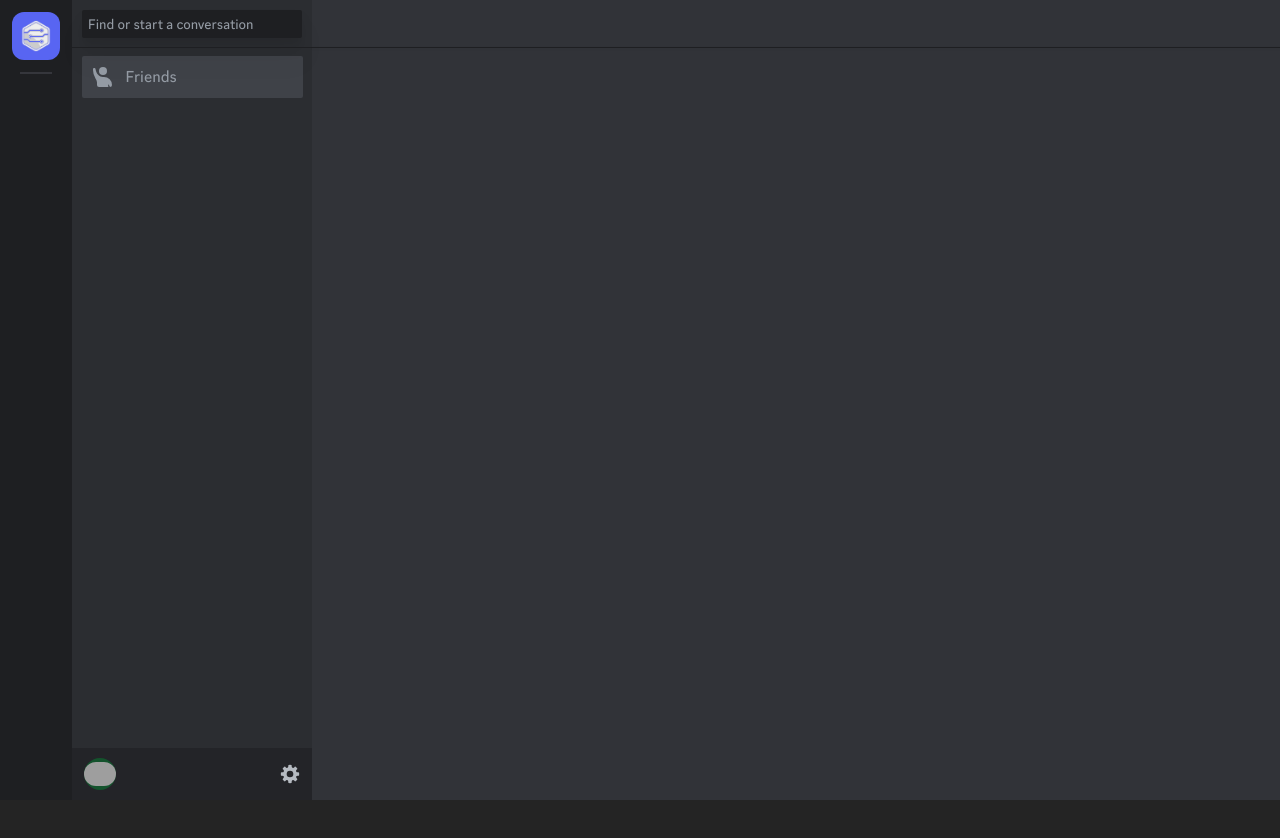
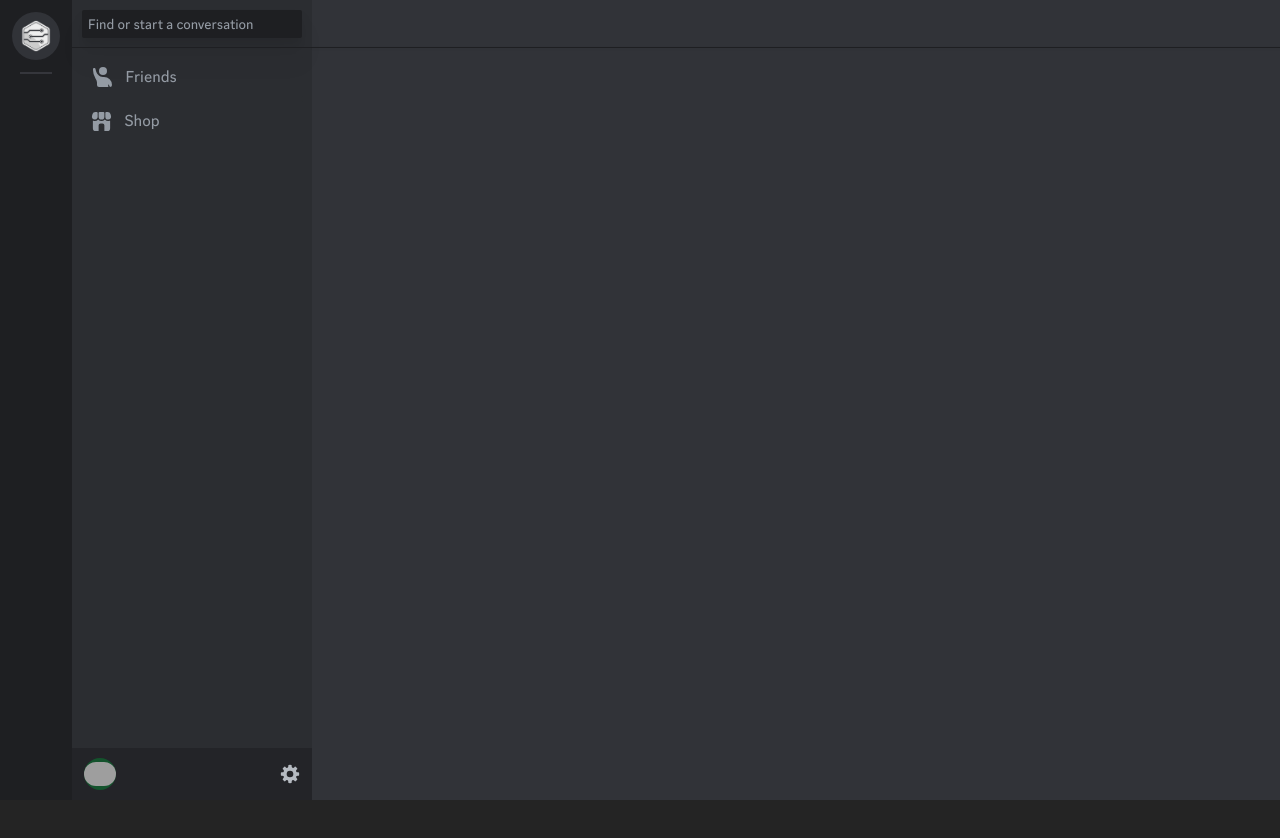
Before and after one commit to willkee/relay, a React (Vite) app: page / in a window 1280 px wide. Shown: the top 838 px of the page. Before the commit the page ends 800 px from the top, so only its background shows below. Built offline with nearby package versions, Linux system fonts and the light colour scheme; no server answers; the database is empty; sample sign-in values are in the browser's storage; grey boxes are pictures that could not be loaded.

Commit message:
reorganized files and code. added shop icon

```diff
--- /dev/null
+++ b/src/components/ListCard.jsx
@@ -0,0 +1,18 @@
+import { motion } from "framer-motion";
+const ListCard = ({ icon, text }) => {
+	return (
+		<motion.div
+			initial={{ backgroundColor: "#2B2D31" }}
+			whileHover={{
+				backgroundColor: "#4e505899",
+			}}
+			transition={{ type: "spring", duration: 0.75, delay: 0 }}
+			className="font-ggMedium text-discord-text-300 w-[221px] h-[42px] bg-[#4e505899] flex items-center pl-2 rounded-sm mb-0.5 cursor-pointer"
+		>
+			<span>{icon}</span>
+			<span className="pl-3">{text}</span>
+		</motion.div>
+	);
+};
+
+export default ListCard;
--- /dev/null
+++ b/src/pages/main/content/DirectMessages.jsx
@@ -0,0 +1,26 @@
+import ListCard from "../../../components/ListCard";
+import FriendsIcon from "../icons/Friends";
+import ShopIcon from "../icons/Shop";
+
+const DirectMessages = ({ children }) => {
+	return <>{children}</>;
+};
+
+const Header = () => (
+	<div>
+		<div className="font-ggMedium text-discord-text-300 text-sm w-[220px] h-7 px-1.5 py-px bg-discord-input-dark text-center flex items-center rounded-sm">
+			Find or start a conversation
+		</div>
+	</div>
+);
+const Channels = () => (
+	<>
+		<ListCard icon={<FriendsIcon />} text="Friends" />
+		<ListCard icon={<ShopIcon />} text="Shop" />
+	</>
+);
+
+DirectMessages.Header = Header;
+DirectMessages.Channels = Channels;
+
+export default DirectMessages;
--- /dev/null
+++ b/src/pages/main/icons/Friends.jsx
@@ -0,0 +1,17 @@
+const FriendsIcon = () => {
+	return (
+		<svg
+			role="img"
+			xmlns="http://www.w3.org/2000/svg"
+			width="24"
+			height="24"
+			fill="currentColor"
+			viewBox="0 0 24 24"
+		>
+			<path d="M13 10a4 4 0 1 0 0-8 4 4 0 0 0 0 8Z" />
+			<path d="M3 5v-.75C3 3.56 3.56 3 4.25 3s1.24.56 1.33 1.25C6.12 8.65 9.46 12 13 12h1a8 8 0 0 1 8 8 2 2 0 0 1-2 2 .21.21 0 0 1-.2-.15 7.65 7.65 0 0 0-1.32-2.3c-.15-.2-.42-.06-.39.17l.25 2c.02.15-.1.28-.25.28H9a2 2 0 0 1-2-2v-2.22c0-1.57-.67-3.05-1.53-4.37A15.85 15.85 0 0 1 3 5Z" />
+		</svg>
+	);
+};
+
+export default FriendsIcon;
--- a/src/pages/main/icons/Settings.jsx
+++ b/src/pages/main/icons/Settings.jsx
@@ -1,5 +1,6 @@
 import { useDispatch } from "react-redux";
 import { currentModal, showModal } from "../../../store/modal";
+import { motion } from "framer-motion";
 
 import SettingsPage from "../settingsPage";
 const SettingsIcon = () => {
@@ -11,9 +12,10 @@ const SettingsIcon = () => {
 	};
 
 	return (
-		<div
+		<motion.div
 			className="text-discord-text-200 hover:text-discord-text-100 cursor-pointer"
 			onClick={openSettings}
+			whileHover={{ rotate: 25 }}
 		>
 			<svg
 				role="img"
@@ -30,7 +32,7 @@ const SettingsIcon = () => {
 					clipRule="evenodd"
 				></path>
 			</svg>
-		</div>
+		</motion.div>
 	);
 };
 
--- /dev/null
+++ b/src/pages/main/icons/Shop.jsx
@@ -0,0 +1,18 @@
+const ShopIcon = () => {
+	return (
+		<svg
+			aria-hidden="true"
+			role="img"
+			xmlns="http://www.w3.org/2000/svg"
+			width="23"
+			height="23"
+			fill="currentColor"
+			viewBox="0 0 24 24"
+		>
+			<path d="M2.63 4.19A3 3 0 0 1 5.53 2H7a1 1 0 0 1 1 1v3.98a3.07 3.07 0 0 1-.3 1.35A2.97 2.97 0 0 1 4.98 10c-2 0-3.44-1.9-2.9-3.83l.55-1.98ZM10 2a1 1 0 0 0-1 1v4a3 3 0 0 0 3 3 3 3 0 0 0 3-2.97V3a1 1 0 0 0-1-1h-4ZM17 2a1 1 0 0 0-1 1v3.98a3.65 3.65 0 0 0 0 .05A2.95 2.95 0 0 0 19.02 10c2 0 3.44-1.9 2.9-3.83l-.55-1.98A3 3 0 0 0 18.47 2H17Z" />
+			<path d="M21 11.42V19a3 3 0 0 1-3 3h-2.75a.25.25 0 0 1-.25-.25V16a2 2 0 0 0-2-2h-2a2 2 0 0 0-2 2v5.75c0 .14-.11.25-.25.25H6a3 3 0 0 1-3-3v-7.58c0-.18.2-.3.37-.24a4.46 4.46 0 0 0 4.94-1.1c.1-.12.3-.12.4 0a4.49 4.49 0 0 0 6.58 0c.1-.12.3-.12.4 0a4.45 4.45 0 0 0 4.94 1.1c.17-.07.37.06.37.24Z" />
+		</svg>
+	);
+};
+
+export default ShopIcon;
--- a/src/pages/main/index.jsx
+++ b/src/pages/main/index.jsx
@@ -1,27 +1,40 @@
-import ListItems from "./listItem";
+import { useState, useEffect } from "react";
+
 import MainSidebar from "./sidebar/MainSidebar";
 import ProfileFooter from "./footer/ProfileFooter";
 
+import DirectMessages from "./content/DirectMessages";
+
 const MainPage = () => {
+	const [activeContent, setActiveContent] = useState("messages");
+
+	useEffect(() => {
+		return () => setActiveContent("messages");
+	}, []);
+
+	const tw = {
+		container: "flex h-screen w-screen min-h-full",
+		sb2: "h-12 drop-shadow-xl border-b border-discord-input-dark flex justify-center items-center",
+		chat: "bg-discord-main-content-bg text-white flex-grow",
+		channelHeader: "h-12 drop-shadow-sm border-b border-discord-input-dark",
+	};
+
 	return (
-		<div className="flex h-screen w-screen min-h-full bg-gray-200">
+		<div className={tw.container}>
 			<MainSidebar />
 			<div className="w-60 bg-discord-sidebar-2">
-				<div className="h-12 drop-shadow-xl border-b border-discord-input-dark flex justify-center items-center">
-					<div className="font-ggMedium text-discord-text-300 text-sm w-[220px] h-7 px-1.5 py-px bg-discord-input-dark text-center flex items-center rounded-sm">
-						Find or start a conversation
+				<div className={tw.sb2}>
+					<DirectMessages.Header />
+				</div>
+				<div className="flex flex-col h-full items-center">
+					<div className="w-full h-[calc(100%-100px)] flex flex-col items-center pt-2">
+						<DirectMessages.Channels />
 					</div>
-				</div>
-				<div className="flex flex-col items-center pt-2">
-					<ListItems />
 					<ProfileFooter />
 				</div>
 			</div>
-			<div
-				id="chat"
-				className="bg-discord-main-content-bg text-white flex-grow"
-			>
-				<div className="h-12 drop-shadow-sm border-b border-discord-input-dark" />
+			<div className={tw.chat}>
+				<div className={tw.channelHeader} />
 			</div>
 		</div>
 	);
--- a/src/pages/main/listItem/Friends.jsx
+++ /dev/null
@@ -1,20 +0,0 @@
-const FriendsListItem = () => {
-	return (
-		<>
-			<svg
-				role="img"
-				xmlns="http://www.w3.org/2000/svg"
-				width="24"
-				height="24"
-				fill="currentColor"
-				viewBox="0 0 24 24"
-			>
-				<path d="M13 10a4 4 0 1 0 0-8 4 4 0 0 0 0 8Z" />
-				<path d="M3 5v-.75C3 3.56 3.56 3 4.25 3s1.24.56 1.33 1.25C6.12 8.65 9.46 12 13 12h1a8 8 0 0 1 8 8 2 2 0 0 1-2 2 .21.21 0 0 1-.2-.15 7.65 7.65 0 0 0-1.32-2.3c-.15-.2-.42-.06-.39.17l.25 2c.02.15-.1.28-.25.28H9a2 2 0 0 1-2-2v-2.22c0-1.57-.67-3.05-1.53-4.37A15.85 15.85 0 0 1 3 5Z" />
-			</svg>
-			<span className="pl-3">Friends</span>
-		</>
-	);
-};
-
-export default FriendsListItem;
--- a/src/pages/main/listItem/index.jsx
+++ /dev/null
@@ -1,10 +0,0 @@
-import FriendsListItem from "./Friends";
-const ListItems = () => {
-	return (
-		<div className="font-ggMedium text-discord-text-300 w-[221px] h-[42px] bg-[#4e505899] flex items-center pl-2 rounded-sm">
-			<FriendsListItem />
-		</div>
-	);
-};
-
-export default ListItems;
--- a/src/pages/main/settingsPage/LogoutModal.jsx
+++ b/src/pages/main/settingsPage/LogoutModal.jsx
@@ -3,6 +3,7 @@ import { useNavigate } from "react-router-dom";
 import { logout } from "../../../store/session";
 import { currentModal, hideModal } from "../../../store/modal";
 
+import { motion } from "framer-motion";
 const LogoutModal = ({ hideLogoutModal }) => {
 	const dispatch = useDispatch();
 	const navigate = useNavigate();
@@ -18,7 +19,10 @@ const LogoutModal = ({ hideLogoutModal }) => {
 	const btn =
 		"w-24 h-[38px] flex items-center justify-center font-ggBold cursor-pointer text-sm rounded";
 	return (
-		<div
+		<motion.div
+			exit={{ opacity: 0, y: -50 }}
+			initial={{ opacity: 0, y: -50 }}
+			animate={{ opacity: 1, y: 0 }}
 			className="fixed text-white top-0 bottom-0 left-0 right-0 flex items-center justify-center backdrop-blur-sm bg-black bg-opacity-70"
 			onClick={hideLogoutModal}
 		>
@@ -45,7 +49,7 @@ const LogoutModal = ({ hideLogoutModal }) => {
 					</div>
 				</section>
 			</div>
-		</div>
+		</motion.div>
 	);
 };
 
--- a/src/pages/main/settingsPage/index.jsx
+++ b/src/pages/main/settingsPage/index.jsx
@@ -1,6 +1,7 @@
 import { useState, useEffect, useCallback } from "react";
 import { useDispatch } from "react-redux";
 import { hideModal, currentModal } from "../../../store/modal";
+import { motion } from "framer-motion";
 
 import MyAccountSettings from "./account";
 import CloseIcon from "../icons/Close";
@@ -49,7 +50,12 @@ const SettingsPage = () => {
 	};
 
 	return (
-		<div className="min-w-full w-screen h-screen bg-primary flex">
+		<motion.div
+			exit={{ opacity: 0, x: 50 }}
+			initial={{ opacity: 0, x: -50 }}
+			animate={{ opacity: 1, x: 0 }}
+			className="min-w-full w-screen h-screen bg-primary flex"
+		>
 			<nav className="bg-discord-sidebar-2 w-[218px] min-w-[218px] h-full min-h-screen pt-[60px] pl-5 pr-1.5 text-discord-text-300 font-ggBold text-xs">
 				<div className="px-2.5 pb-1.5">USER SETTINGS</div>
 
@@ -90,7 +96,7 @@ const SettingsPage = () => {
 					hideLogoutModal={() => setShowLogoutPrompt(false)}
 				/>
 			)}
-		</div>
+		</motion.div>
 	);
 };
 
--- a/src/pages/main/sidebar/MainSidebar.jsx
+++ b/src/pages/main/sidebar/MainSidebar.jsx
@@ -1,14 +1,20 @@
+import { motion } from "framer-motion";
 import logo from "../../../assets/images/logo.png";
 const MainSidebar = () => {
 	return (
 		<div className="w-[72px] bg-discord-input-dark h-full text-white p-3 flex flex-col items-center">
-			<div className="rounded-xl w-full h-12 bg-discord-button p-2 cursor-pointer">
-				<img
-					className="bg-discord-button"
-					src={logo}
-					alt="Relay logo"
-				/>
-			</div>
+			<motion.div
+				initial={{ borderRadius: "100%", backgroundColor: "#313338" }}
+				whileHover={{
+					scale: 1,
+					borderRadius: "25%",
+					backgroundColor: "#5865f2",
+				}}
+				transition={{ type: "spring", duration: 0.75, delay: 0 }}
+				className=" w-full h-12 p-2 cursor-pointer"
+			>
+				<img src={logo} alt="Relay logo" />
+			</motion.div>
 			<div className="w-8 h-0.5 bg-discord-divider my-3 flex" />
 		</div>
 	);
```
